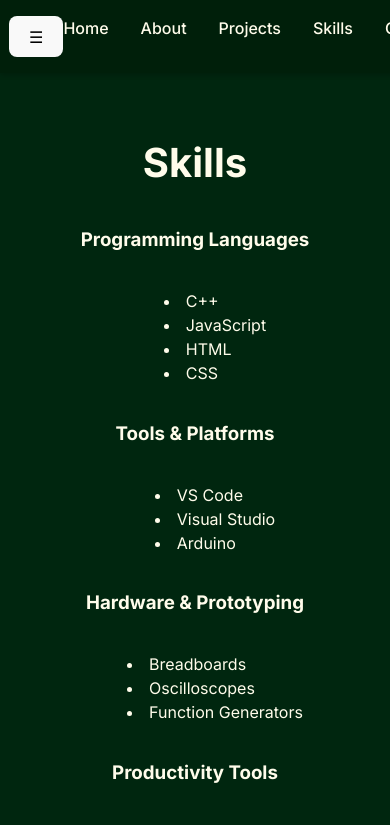
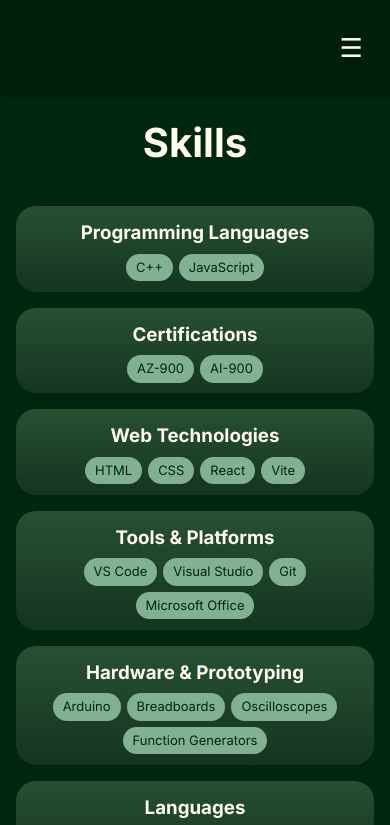
Before and after one commit to 7anisakhan/7anisakhan.github.io, a React (Vite) app in the folder website/: page /skills in a window 390 px wide. Shown: the top 825 px of the page. Built offline with nearby package versions, Linux system fonts and the light colour scheme.

Commit message:
update all pages to latest version

```diff
--- a/website/src/App.css
+++ b/website/src/App.css
@@ -3,6 +3,12 @@
     font-family: Inter, sans-serif;
     background-color: #00260f;
     color: #FFFCEB;
+
+}
+
+html, body {
+
+    max-width: 100%;
 }
 
 .container {
@@ -11,14 +17,15 @@
     padding: 2rem;
 }
 
-.name {
+
+p {
+    font-size:20px;
+}
+h1 {
+    color: #FFFCEB;
     font-family: "Oswald", sans-serif;
     font-size: 3rem;
     letter-spacing: 0.03em;
-}
-
-h1 {
-    color: #FFFCEB;
 }
 
 h2 {
@@ -35,11 +42,11 @@
 }
 
 .homepage {
-    min-height: calc(100vh - 80px); /* leave space for fixed navbar */
+    min-height: calc(100vh - 80px);
     display: flex;
-    flex-direction: column; /* stack children vertically */
-    justify-content: center; /* center vertically */
-    align-items: center; /* center horizontally */
+    flex-direction: column;
+    justify-content: center;
+    align-items: center;
     text-align: center;
     padding: 2rem;
     box-sizing: border-box;
@@ -47,35 +54,35 @@
 
 .page {
     min-height: 100vh;
-    width: 100vw;
+    width: 100%;
     display: flex;
-    flex-direction: column; /* stack children vertically */
-    justify-content: flex-start; /* start from top */
-    align-items: center; /* horizontally center content */
-    padding: 100px 2rem 2rem; /* space for navbar */
+    flex-direction: column;
+    justify-content: flex-start;
+    align-items: center;
+    padding: 100px 2rem 2rem;
     box-sizing: border-box;
-    text-align: center; /* ensures headings/ul are centered */
+    text-align: center;
 }
 
 
 .social-links {
     display: flex;
-    justify-content: center; /* center horizontally */
-    gap: 1rem; /* space between icons */
+    justify-content: center;
+    gap: 1rem;
     margin-top: 2rem;
 }
 
 .icon {
-    color: #FFFCEB; /* default icon color */
+    color: #FFFCEB;
     transition: transform 0.2s, color 0.2s;
 }
 
     .icon.github:hover {
-        color: #ffffff; /* GitHub black */
+        color: #ffffff;
     }
 
     .icon.linkedin:hover {
-        color: #0A66C2; /* LinkedIn blue */
+        color: #0A66C2;
     }
 
 .social-links a:hover .icon {
@@ -114,15 +121,65 @@
             color: #82B093;
         }
 
-.skills-category ul {
-    display: inline-block;
-    text-align: left; /* text aligns neatly */
-    list-style-position: inside;
+.hamburger {
+    display: none;
+    font-size: 26px;
+    color: #FFFCEB;
+    cursor: pointer;
+    background: transparent;
+    border: none;
+    outline: none;
+    margin-right: 0.75rem;
+}
+
+.hamburger:focus {
+        outline: none;
+}
+
+
+.skills-grid {
+    display: grid;
+    grid-template-columns: repeat(3, 1fr);
+    gap: 1rem;
 }
 
 .skills-category {
     text-align: center;
+    background: linear-gradient(180deg, rgba(130, 176, 131, 0.3), rgba(68, 89, 69, 0.3));
+    border-radius: 20px;
+    padding: 0.4rem 0.67rem 0.67rem;
+    display: flex;
+    flex-direction: column;
+    align-items: center;
+    justify-content: flex-start;
 }
+
+    .skills-category h3 {
+        padding: 0.4rem 1rem;
+        margin: 0;
+        color: #FFFCEB;
+    }
+
+    .skills-category ul {
+        flex: 1;
+        display: flex;
+        flex-wrap: wrap;
+        justify-content: center;
+        align-content: center;
+        gap: 6px;
+        list-style: none;
+        padding: 0 0.75rem;
+        margin: 0;
+    }
+
+    .skills-category li {
+        font-size: 13px;
+        padding: 4px 10px;
+        border-radius: 999px;
+        background: #82B093;
+        color: #00260f;
+        border: none;
+    }
 
 .contact-button,
 .contact-button:visited {
@@ -138,8 +195,168 @@
     transition: transform 0.2s ease, background-color 0.2s ease;
 }
 
-    .contact-button:hover {
+.contact-button:hover {
         transform: scale(1.1);
         background-color: #82B093;
         color: #0f172a;
     }
+
+.about {
+    text-align: left;
+    padding-inline: 4rem;
+    padding-bottom: 0.8rem;
+}
+
+.about-category {
+    display: flex;
+    justify-content: center;
+    padding: 0.5rem 1.25rem;
+    border-radius: 999px;
+    width: 100%;
+    color:#82B093 ;
+}
+    .about-category p {
+
+        text-align: left;
+        margin: 0;
+    }
+
+.cursor {
+    animation: blink 0.75s step-end infinite;
+    color: #82B093;
+}
+
+@keyframes blink {
+    50% {
+        opacity: 0;
+    }
+}
+
+
+.project-content {
+    display: flex;
+    align-items: center;
+    gap: 1.5rem;
+    background: linear-gradient(180deg, rgba(130, 176, 131,0.5), rgba(68, 89, 69,0.5));
+    border-radius: 20px;
+    padding: 1rem;
+
+}
+
+.project img {
+    width: 150px;
+    flex-shrink: 0;
+    border-radius: 20px;
+}
+
+.project-text {
+    display: flex;
+    flex-direction: column;
+    justify-content: flex-start;
+    text-align: left;
+
+}
+
+
+    .project-text h2 {
+        margin: 0;
+        padding: 0;
+    }
+
+    .project-text ul {
+        margin: 0.5rem 0 0 0;
+        padding-left: 1.2rem;
+    }
+
+@media (max-width: 768px) {
+
+    .navbar {
+        justify-content: flex-end;
+        padding: 1rem 1rem;
+        min-height: 60px;
+        align-items: center;
+    }
+
+    .hamburger {
+        display: block;
+    }
+
+    .nav-links {
+        display: none;
+        flex-direction: column;
+        align-items: center;
+        position: absolute;
+        top: 70px;
+        left: 0;
+        width: 100%;
+        background-color: #001f0a;
+        text-align: center;
+        gap: 0;
+    }
+
+        .nav-links li {
+            padding: 1rem 0;
+            border-top: 1px solid rgba(255,255,255,0.1);
+            width: 100%;
+        }
+
+
+        .nav-links.active {
+            display: flex;
+        }
+
+    .skills-grid {
+        grid-template-columns: 1fr;
+    }
+
+    .page {
+        padding: 80px 1rem 1rem;
+    }
+
+    .about {
+
+        padding-bottom: 0.8rem;
+        padding-inline: 1rem;
+        box-sizing: border-box;
+        width: 100%;
+    }
+
+    #about {
+
+        max-width: 100%;
+    }
+
+
+    .about-category {
+        margin-inline: 0;
+        justify-content: flex-start;
+        padding: 0.5rem 1rem;
+        width: 100%;
+        box-sizing: border-box;
+    }
+
+    section#about {
+        width: 100%;
+        box-sizing: border-box;
+        padding-inline: 0;
+    }
+
+    p {
+        font-size: 16px;
+    }
+
+    .project-content {
+        flex-direction: column;
+        align-items: center;
+        text-align: center;
+    }
+
+    .project-text {
+        align-items: center;
+    }
+
+    .project img {
+        width: 100%;
+        max-width: 300px;
+    }
+}
--- a/website/src/Pages/Projects.jsx
+++ b/website/src/Pages/Projects.jsx
@@ -1,15 +1,36 @@
+
+import deliriumBuddy from "../assets/deliriumBuddy.png";
+
 function Projects() {
 
     return (
 
         <section>
-            <h2>
-                Coming soon
-            </h2>
+            <h2>Projects</h2>
+
+
+            <div className="project">
+                <div className="project-content">
+
+                    <div className="project-text">
+                        <h2>Delirium Buddy</h2>
+                        <ul>
+                            <li> Designed and built an Arduino-based dimmable light with a call-button feature to help prevent hospital induced delirium </li>
+
+                            <li> Conducted literature review to identify key delirium risk factors and assess their impact to guide project's features </li>
+                        </ul>
+                    </div>
+
+                    <img src={deliriumBuddy}
+                        alt="Delirium Buddy"
+                    />
+                </div>
+            </div>
+
         </section >
 
 
     );
 }
 
-export default Projects;
+export default Projects ;
--- a/website/src/Pages/Skills.jsx
+++ b/website/src/Pages/Skills.jsx
@@ -3,15 +3,40 @@
 function Skills() {
     return (
         <section id="skills">
+
             <h2>Skills</h2>
+
+            <div className="skills-grid">
+
+
 
                 <div className="skills-category">
                     <h3>Programming Languages</h3>
                     <ul>
                         <li>C++</li>
                         <li>JavaScript</li>
+
+
+                    </ul>
+                </div>
+
+                <div className="skills-category">
+                    <h3>Certifications</h3>
+                    <ul>
+                        <li>AZ-900
+                        </li>
+                        <li>AI-900</li>
+
+                    </ul>
+                </div>
+
+                <div className="skills-category">
+                    <h3>Web Technologies</h3>
+                    <ul>
                         <li>HTML</li>
                         <li>CSS</li>
+                        <li>React</li>
+                        <li>Vite</li>
 
                     </ul>
                 </div>
@@ -21,13 +46,15 @@
                 <ul>
                     <li>VS Code</li>
                     <li>Visual Studio</li>
-                    <li>Arduino</li>
+                    <li>Git</li>
+                    <li>Microsoft Office</li>
                 </ul>
             </div>
 
             <div className="skills-category">
                 <h3>Hardware & Prototyping</h3>
                     <ul>
+                    <li>Arduino</li>
                     <li>Breadboards</li>
                     <li>Oscilloscopes</li>
                     <li>Function Generators</li>
@@ -35,23 +62,18 @@
             </div>
 
                 <div className="skills-category">
-                <h3>Productivity Tools</h3>
+                    <h3>Languages</h3>
                     <ul>
-                    <li>Microsoft Word</li>
-                    <li>Microsoft Excel</li>
-                    <li>Microsoft PowerPoint</li>
+                        <li>English</li>
+                        <li>French (DELF B2)</li>
                     </ul>
                 </div>
 
-            <div className="skills-category">
-                <h3>Web Development & Portfolio Skills</h3>
-                <ul>
-                    <li>React / JSX</li>
-                    <li>CSS / Flexbox / Grid</li>
-                    <li>Vite</li>
-                    <li>Git & GitHub</li>
-                </ul>
+
+
+
             </div>
+
         </section>
     );
 }
```
Lines whose indentation alone changed are shown as unchanged.
